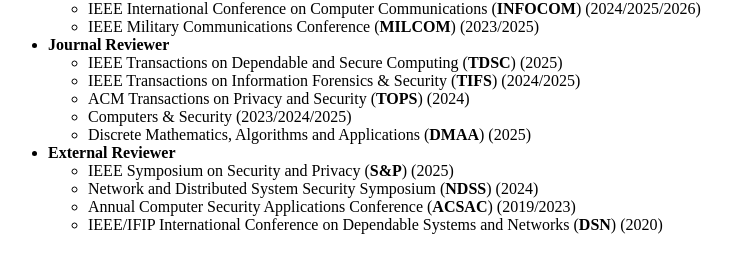
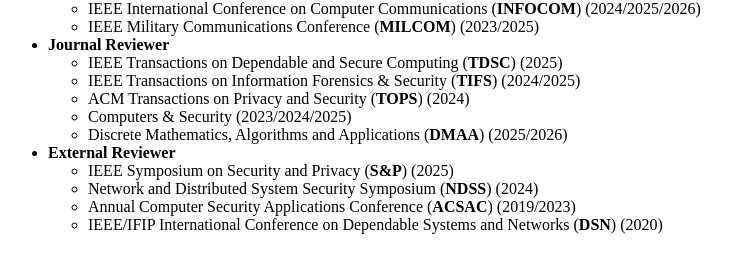
Before and after one commit to YunlongXing/yunlongxing.github.io, a Jekyll site: the page built from _pages/includes/others.md, in a window 1280 px wide. Shown: the part 481-754 px from the top of the page, without its empty margins (0-755 px from the left). Built offline with Jekyll 4.4.1, drawn with Linux system fonts in a browser that asks for light colours; our own code applies the rules of GitHub Pages for plain Markdown files.

Commit message:
Update DMAA publication year to 2025/2026

```diff
--- a/_pages/includes/others.md
+++ b/_pages/includes/others.md
@@ -10,7 +10,7 @@
   - IEEE Transactions on Information Forensics & Security (**TIFS**) (2024/2025)
   - ACM Transactions on Privacy and Security (**TOPS**) (2024)
   - Computers & Security (2023/2024/2025)
-  - Discrete Mathematics, Algorithms and Applications (**DMAA**) (2025)
+  - Discrete Mathematics, Algorithms and Applications (**DMAA**) (2025/2026)
 - **External Reviewer**
   - IEEE Symposium on Security and Privacy (**S&P**) (2025)
   - Network and Distributed System Security Symposium (**NDSS**) (2024)
```
